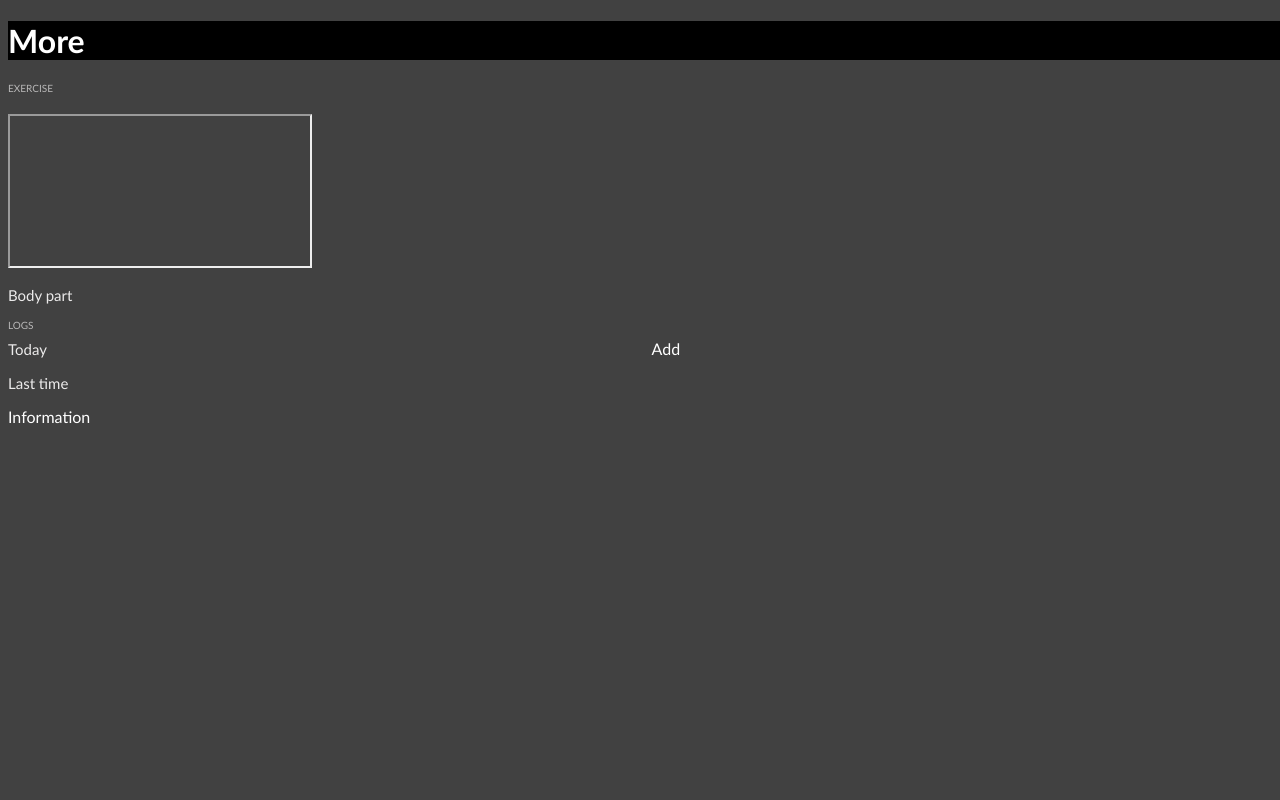
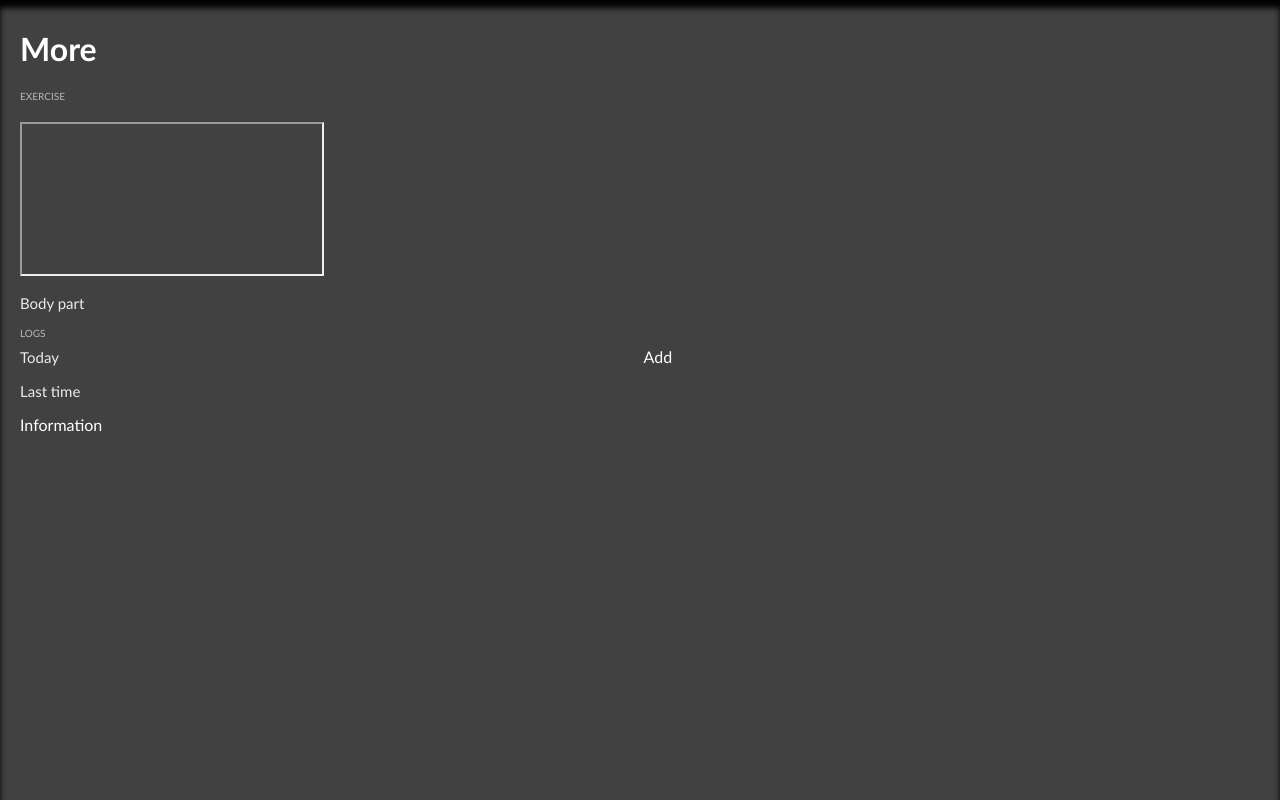
Before and after one commit to Vassopoli/gym-web-html, a plain HTML site: page exercise.html in a window 1280 px wide. Shown: the top 800 px of the page. Drawn offline with Linux system fonts and the light colour scheme.

Commit message:
blur adjust in the background image

```diff
--- a/css/exercise.css
+++ b/css/exercise.css
@@ -1,22 +1,39 @@
 html {
     font-family: 'Gill Sans', 'Gill Sans MT', Calibri, 'Trebuchet MS', sans-serif;
     color: #ffffff;
+    background-color: #000000;
 
 }
 
-body {
+.background-image {
     background-color: rgb(65, 65, 65);
+    background-blend-mode: multiply;
     background-image: url(../assets/background.jpg);
     background-repeat: no-repeat;
     background-size: cover;
     background-position: 50%;
     background-blend-mode: multiply;
+    left: 0;
+    right: 0;
+    z-index: 1;
+    display: block;
+    width: 100%;
     height: 1000px;
-    width: 100%;
+    position: absolute;
+    -webkit-filter: blur(3px);
+    -moz-filter: blur(3px);
+    -o-filter: blur(3px);
+    -ms-filter: blur(3px);
+    filter: blur(3px);
 }
 
-h1 {
-    background-color: #000000;
+.content {
+    position: absolute;
+    left: 0;
+    right: 0;
+    z-index: 9999;
+    margin-left: 20px;
+    margin-right: 20px;
 }
 
 h2 {
--- a/exercise.html
+++ b/exercise.html
@@ -9,6 +9,8 @@
         <title>Exercise</title>
     </head>
     <body>
+        <div class="background-image"></div>
+        <div class="content">
         <h1>More</h1>
         <h2>EXERCISE</h2>
         <h3 id="exerciseName"></h3>
@@ -28,5 +30,6 @@
                 <a>Information</a>
             </p>
         </div>
+        </div>
     </body>
 </html>
```
